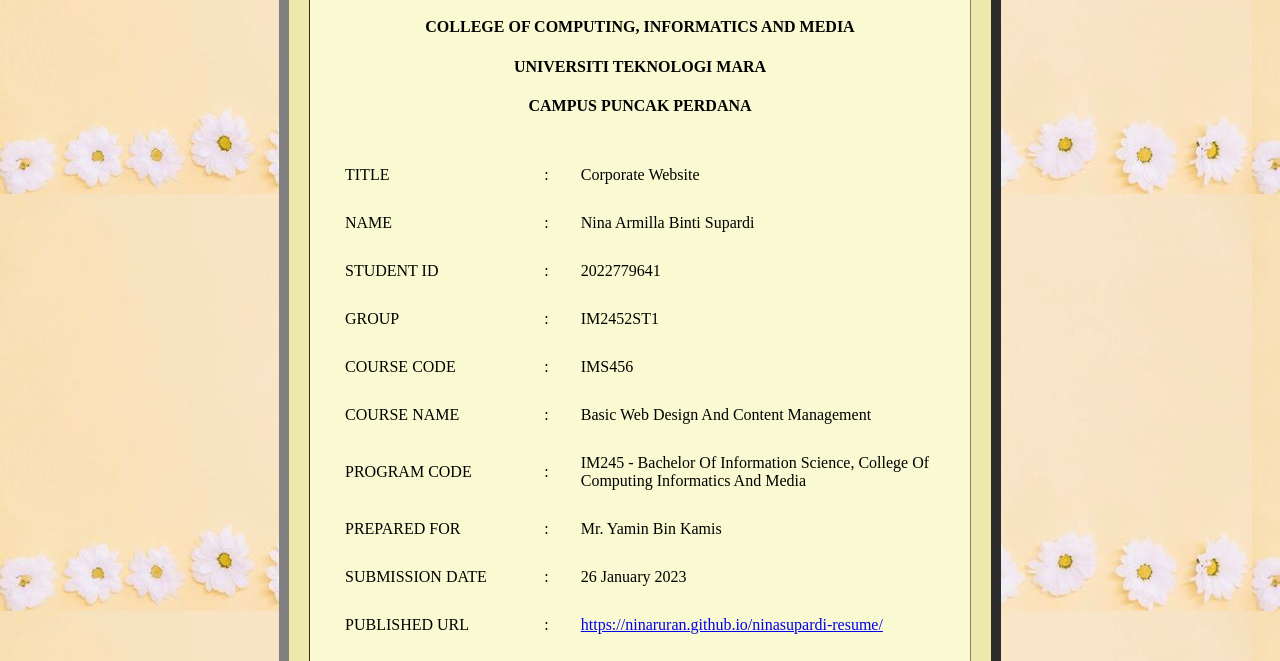
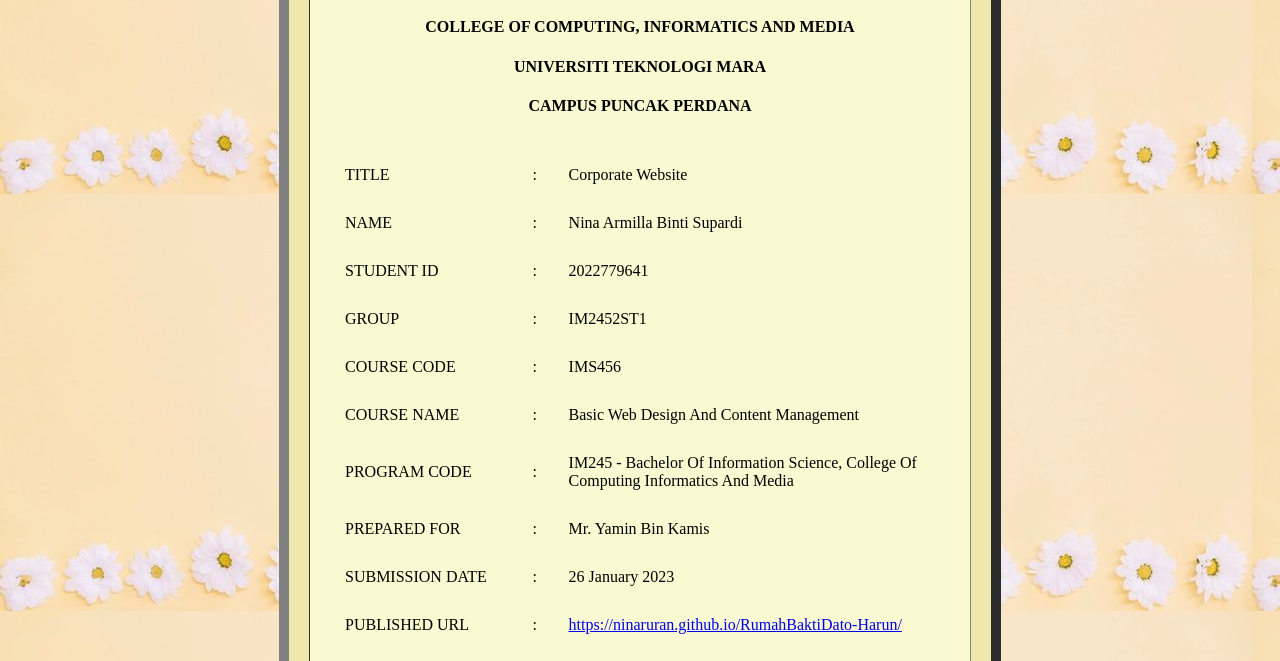
Before and after one commit to ninaruran/RumahBaktiDato-Harun, a plain HTML site: page aboutme.html in a window 1280 px wide. Shown: the part 223-884 px from the top of the page. Drawn offline with Linux system fonts and the light colour scheme.

Commit message:
Update aboutme.html

```diff
--- a/aboutme.html
+++ b/aboutme.html
@@ -108,7 +108,7 @@ target="_blank">
     <tr>
       <td>PUBLISHED URL</td>
       <td>:</td>
-      <td><a  href=" https://ninaruran.github.io/RumahBaktiDato-Harun/" target="_blank">https://ninaruran.github.io/ninasupardi-resume/</a></td>
+      <td><a  href=" https://ninaruran.github.io/RumahBaktiDato-Harun/" target="_blank"> https://ninaruran.github.io/RumahBaktiDato-Harun/</a></td>
      </tr>
 
 
```
